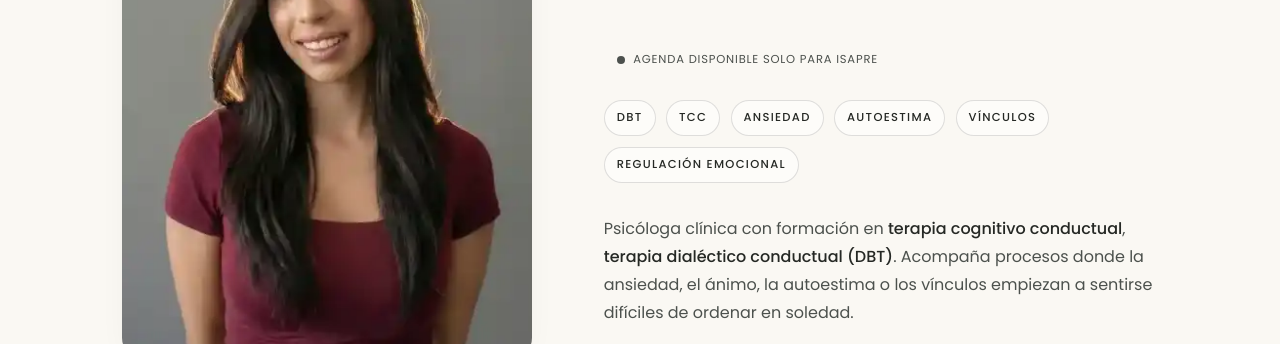
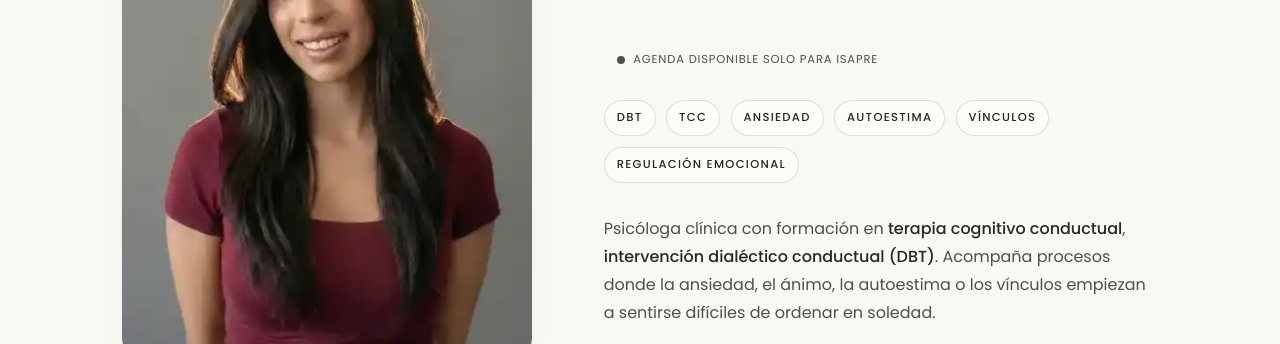
Before and after one commit to Faroterapeutico/Faroterapeutico, a plain HTML site: page isidora.html in a window 1280 px wide. Shown: the part 286-630 px from the top of the page. Drawn offline with Linux system fonts and the light colour scheme.

Commit message:
Ajustar descripción de Isidora

```diff
--- a/isidora.html
+++ b/isidora.html
@@ -1155,7 +1155,7 @@
                 <div class="profile-body">
                     <p>
                         Psicóloga clínica con formación en <strong>terapia cognitivo conductual</strong>,
-                        <strong>terapia dialéctico conductual (DBT)</strong>. Acompaña procesos donde la ansiedad,
+                        <strong>intervención dialéctico conductual (DBT)</strong>. Acompaña procesos donde la ansiedad,
                         el ánimo, la autoestima o los vínculos empiezan a sentirse difíciles de ordenar en soledad.
                     </p>
                     <p>
```
